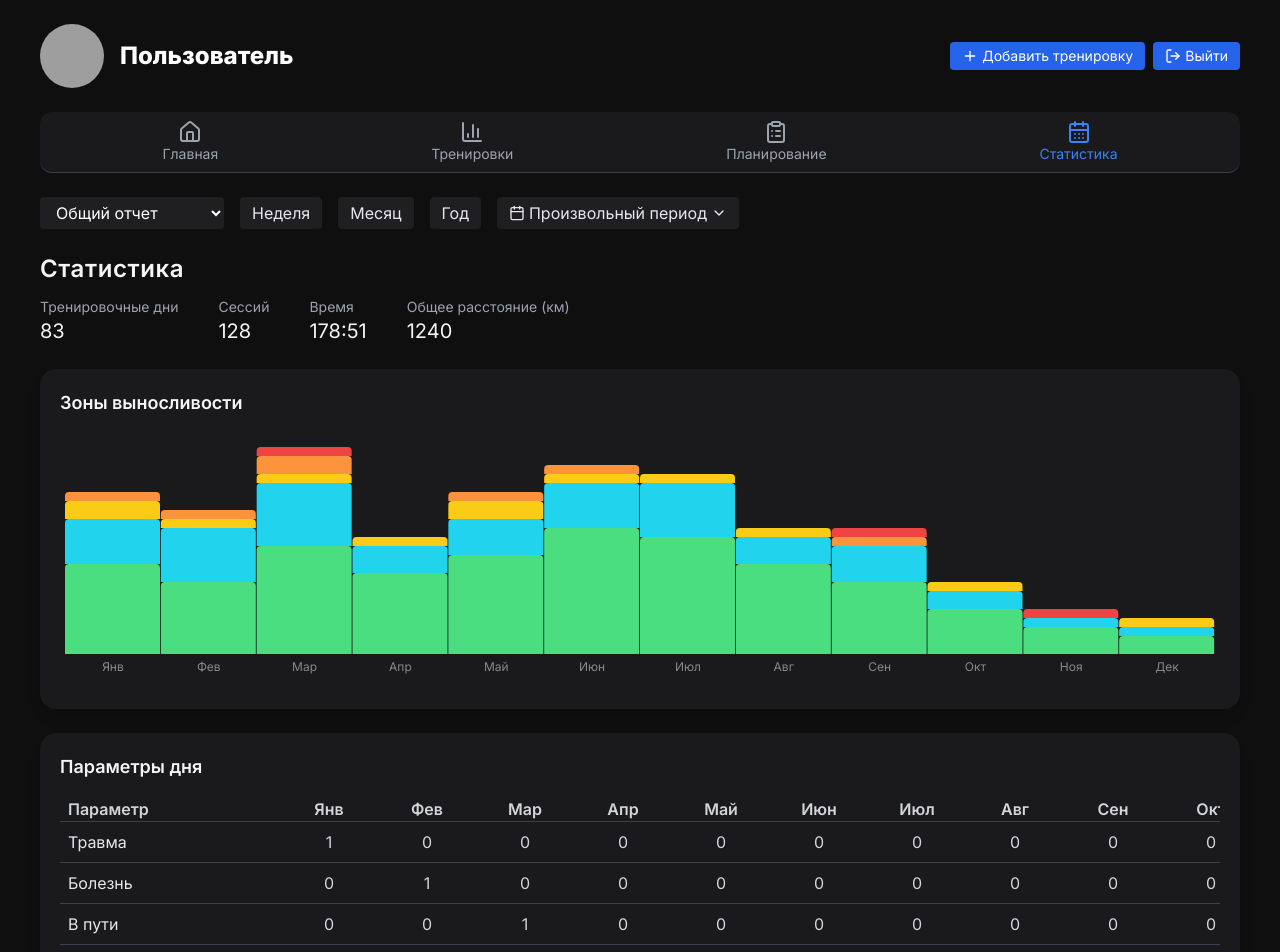
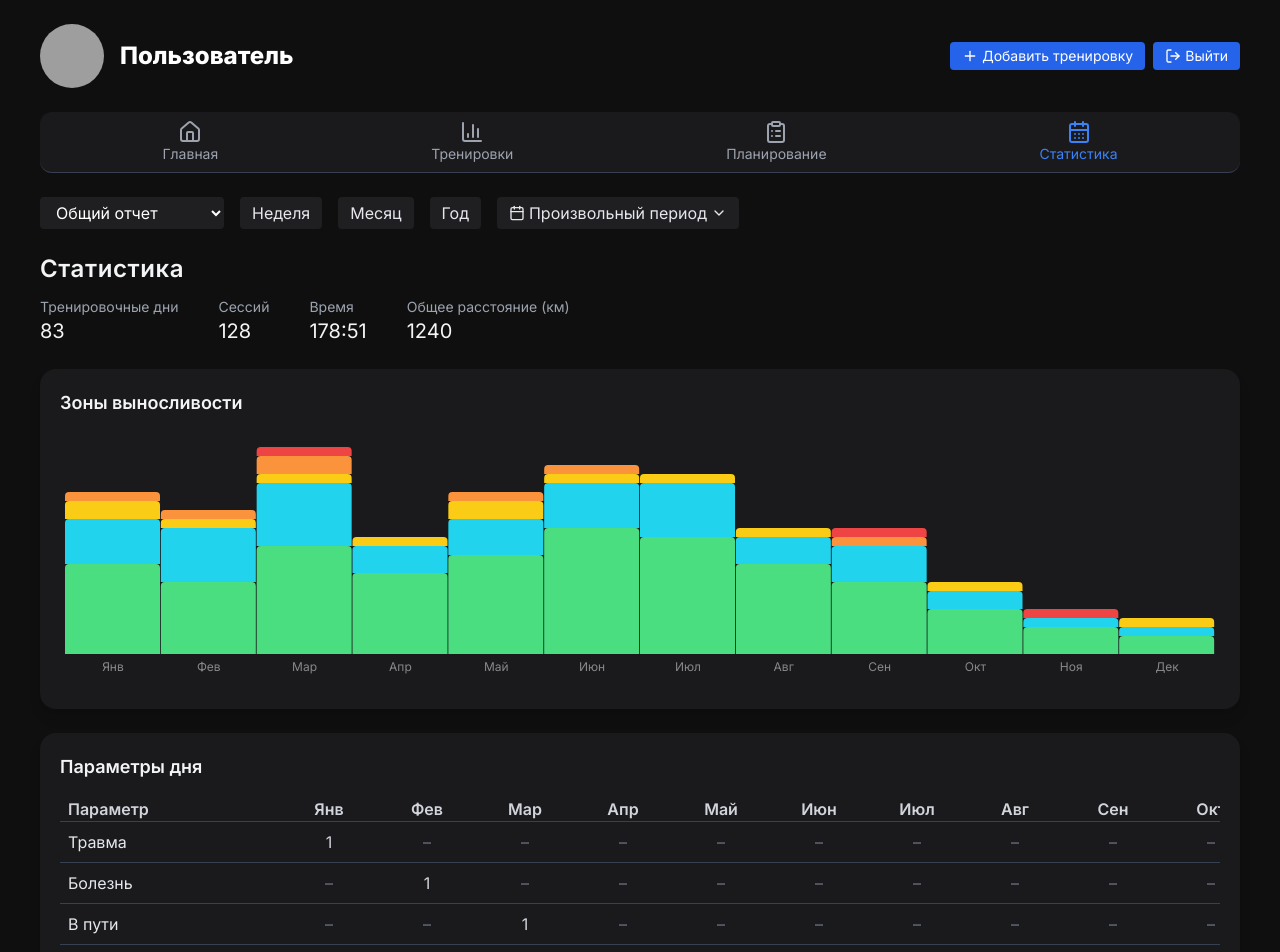
Before and after one commit to mbaliabin/dagbook-test, a React (Vite) app in the folder fasx-frontend/: page /statistics in a window 1280 px wide. Shown: the top 952 px of the page. Built offline with nearby package versions, Linux system fonts and the light colour scheme; grey boxes are pictures that could not be loaded.

Commit message:
StatisticPage 463

```diff
--- a/fasx-frontend/src/components/StatisticsPage/SyncedTable.tsx
+++ b/fasx-frontend/src/components/StatisticsPage/SyncedTable.tsx
@@ -15,8 +15,8 @@ interface Props {
   columns: string[];
   index: number;
   formatAsTime?: boolean;
-  showBottomTotal?: boolean; // показывать итоговую строку
-  bottomRowName?: string;    // название итоговой строки
+  showBottomTotal?: boolean;
+  bottomRowName?: string;
 }
 
 export const SyncedTable = ({
@@ -122,11 +122,11 @@ export const SyncedTable = ({
               </div>
               {row.months.map((v, i) => (
                 <div key={i} style={{ width: colWidth }} className="px-2 text-center text-gray-300">
-                  {formatValue(v)}
+                  {v ? formatValue(v) : <span className="text-gray-500">–</span>}
                 </div>
               ))}
               <div style={{ width: totalWidth }} className="px-2 text-center font-semibold text-gray-100">
-                {formatValue(row.total)}
+                {row.total ? formatValue(row.total) : <span className="text-gray-500">–</span>}
               </div>
             </div>
           ))}
@@ -152,11 +152,11 @@ export const SyncedTable = ({
                   style={{ width: colWidth }}
                   className="px-2 text-center font-semibold text-gray-200"
                 >
-                  {formatValue(v)}
+                  {v ? formatValue(v) : <span className="text-gray-500">–</span>}
                 </div>
               ))}
               <div style={{ width: totalWidth }} className="px-2 text-center font-bold text-gray-100">
-                {formatValue(grandTotal)}
+                {grandTotal ? formatValue(grandTotal) : <span className="text-gray-500">–</span>}
               </div>
             </div>
           )}
--- a/fasx-frontend/src/pages/StatisticsPage.tsx
+++ b/fasx-frontend/src/pages/StatisticsPage.tsx
@@ -74,14 +74,19 @@ export default function StatsPage() {
   };
 
  const computeWeekColumns = () => {
-    const start = dayjs().startOf("year");
-    const end = dayjs().endOf("year");
+   const year = dayjs().year();
+   const start = dayjs().year(year).startOf("year");
+   const end = dayjs().year(year).endOf("year");
    const weeks: string[] = [];
    let current = start.startOf("week");
-    while (current.isBefore(end)) {
+
+   while (current.isBefore(end) || current.isSame(end, "week")) {
+     if (current.year() === year) {
        weeks.push(`W${current.week()}`);
-      current = current.add(1,"week");
      }
+     current = current.add(1, "week");
+   }
+
    return weeks;
  };
 
```
Lines whose indentation alone changed are shown as unchanged.
